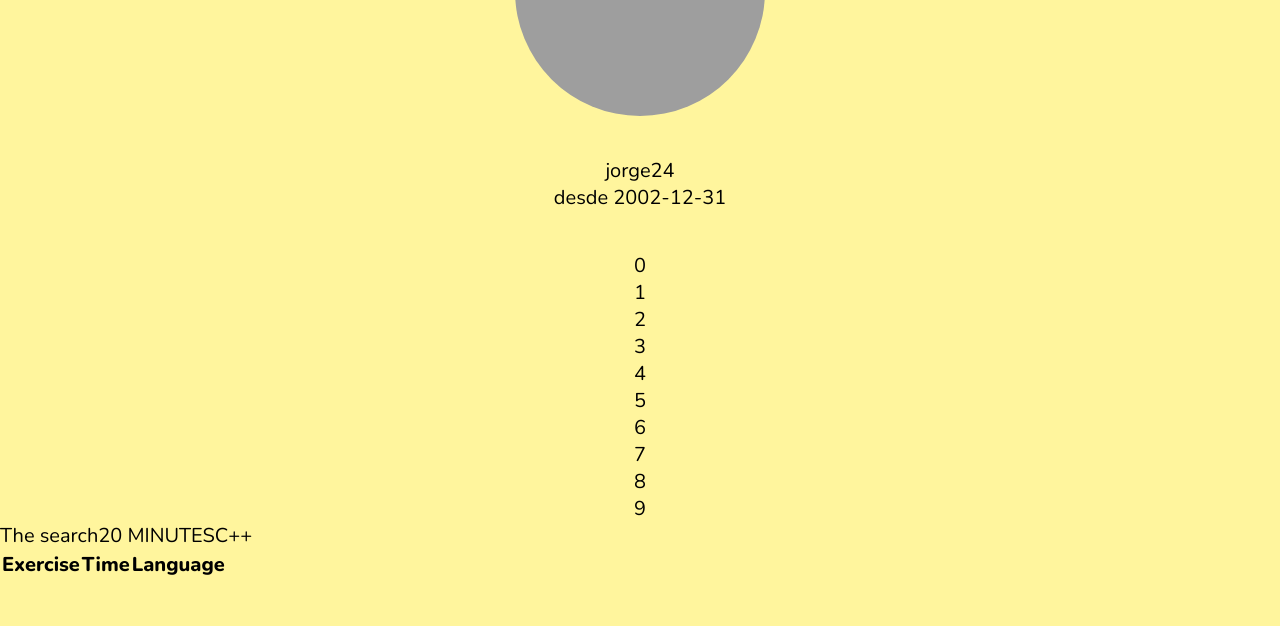
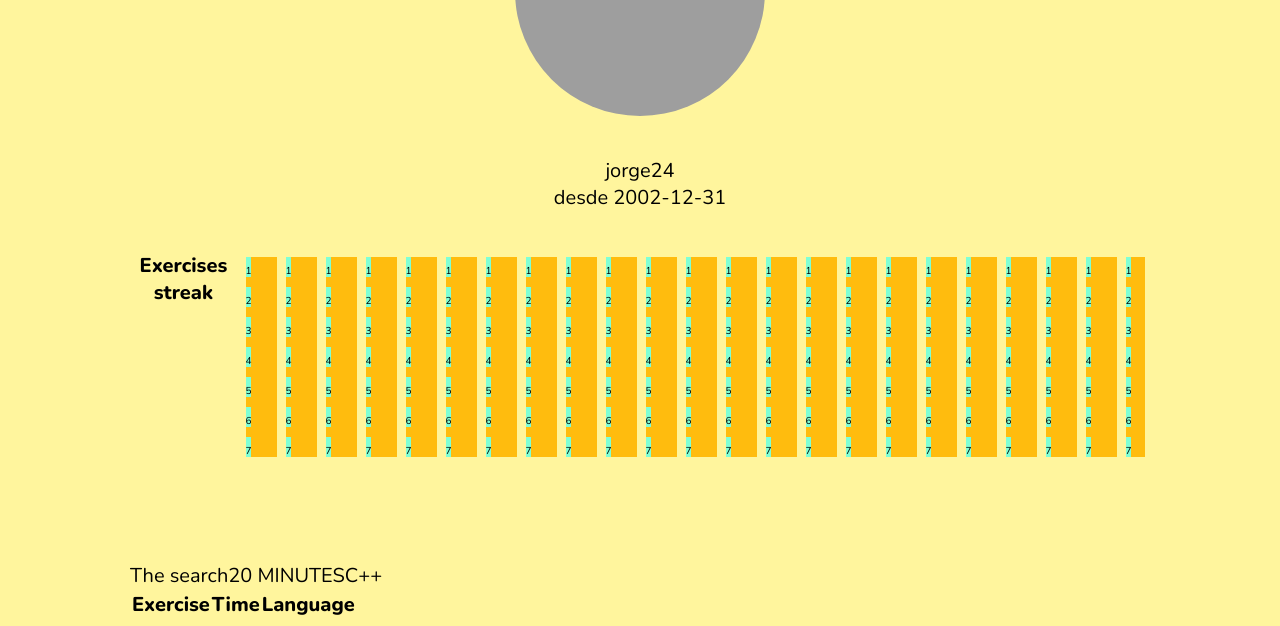
Before and after one commit to VPanas/DynamicProblemSolving, a Flask app: a page that uses src/front-end/templates/base.html in a window 1280 px wide. Shown: the part 249-875 px from the top of the page. Before the commit the page ends 824 px from the top, so only its background shows below. Run offline with Flask 3, Linux system fonts and the light colour scheme; lists and menus that the app fills with data are empty; some libraries are stand-ins or nearby versions; grey boxes are pictures that could not be loaded.

Commit message:
feat: ✨ User streak  | Columns (weeks) added and days vector items
Need to add names of the months, and display real dates.

```diff
--- a/src/front-end/static/main.css
+++ b/src/front-end/static/main.css
@@ -107,4 +107,53 @@ body{
     text-align: center;
     margin-top: 40px;
     padding: 0.5px;
+    display: flex;
 }
+
+.user-streak-svg-container {
+    width: 1300px;
+    height: 300px;
+    margin: 5px;
+    text-align: center;
+}
+.user-streak-rect-column {
+    width: 31px;
+    height: 200px;
+    margin: 5px;
+    padding: 5px;
+    fill: #ffbc0e; /* Use fill for SVG elements */
+}
+
+g {
+    width: 15px;
+    height: 15px;
+    fill: blue;
+    font-size: 14px;
+    text-anchor: middle;
+    dominant-baseline: middle;
+}
+
+text {
+    fill: #000;
+    font-size: 10px;
+    text-anchor: middle;
+}
+
+.rect-column {
+    width: 31px;
+    height: 200px;
+    margin: 5px;
+    padding: 5px;
+    fill: #ffbc0e;
+    stroke: #333;
+}
+
+/* ... (your CSS styles) ... */
+
+.rect-day {
+    width: 5px;
+    height: 20px;
+    fill: aquamarine;
+}
+
+/* ... (your remaining CSS styles) ... */
--- a/src/front-end/templates/base.html
+++ b/src/front-end/templates/base.html
@@ -44,7 +44,7 @@
     </nav>
     -->
     <!-- Content Block -->
-    <div style="flex: 1;">
+    <div style="flex: 1; margin-left: 130px; margin-right: 130px;">
         {% block content %}
         {% endblock %}
     </div>
--- a/src/front-end/templates/profile/profile.html
+++ b/src/front-end/templates/profile/profile.html
@@ -13,12 +13,23 @@
     </div>
 </section>
 <section>
-    <div class = "user-streak-container">
-        {% for number in range(10) %}
-            <p>{{ number }}</p>
-        {% endfor %}
+    <div class="user-streak-container">
+        <h1>Exercises streak</h1>
+        <svg class="user-streak-svg-container" xmlns="http://www.w3.org/2000/svg">
+            {% for week in range(26) %}
+                <g transform="translate({{ 5 + week * 40 }}, 0)">
+                    <rect class="user-streak-rect-column" width="31" height="200" fill="#ffbc0e"></rect>
+                    {% for day in range(7) %}
+                        <rect class="rect-day" y="{{ day * 30 }}" width="31" height="31" fill="aquamarine"></rect>
+                        <text x="{{ 2.5 }}" y="{{ day * 30 + 15 }}">{{ day + 1 }}</text>
+                    {% endfor %}
+                </g>
+            {% endfor %}
+        </svg>
+
     </div>
 </section>
+
 <section>
     <div class=" user-exercices-container">
         <table>
```
